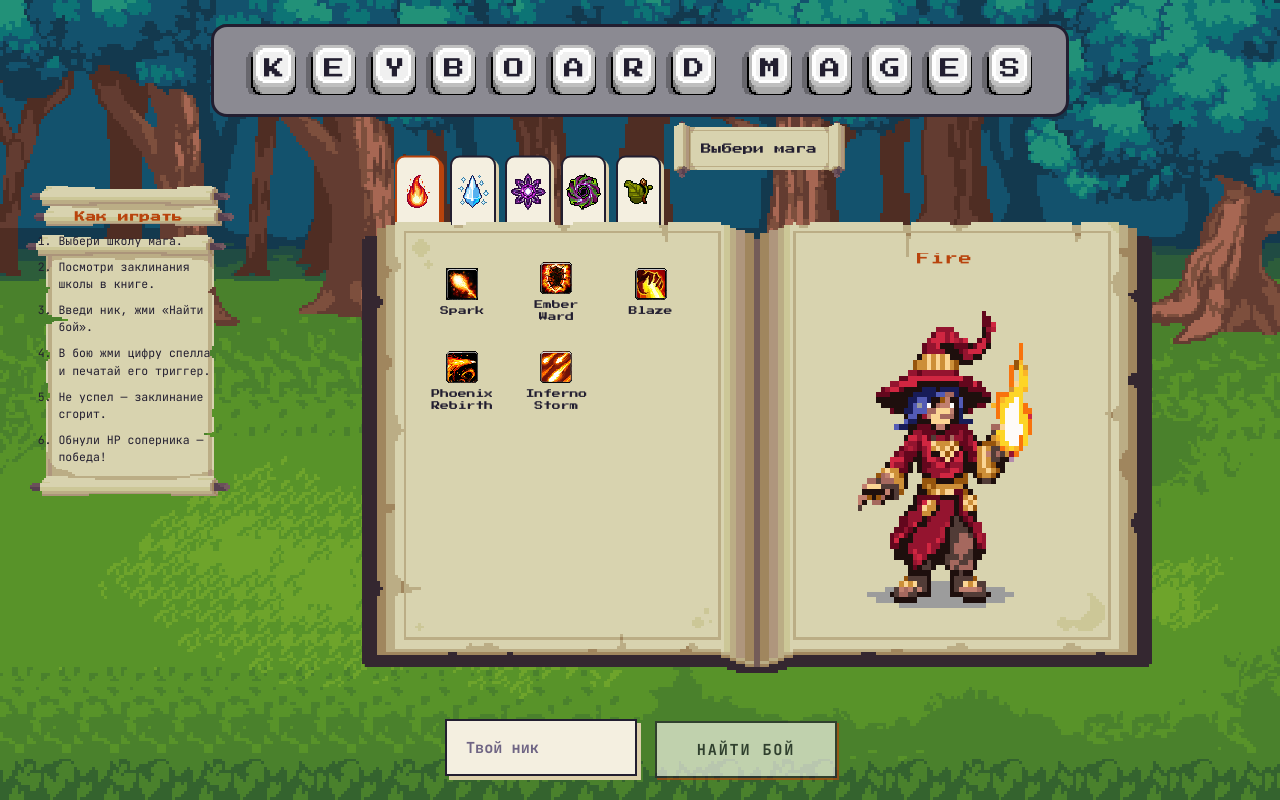
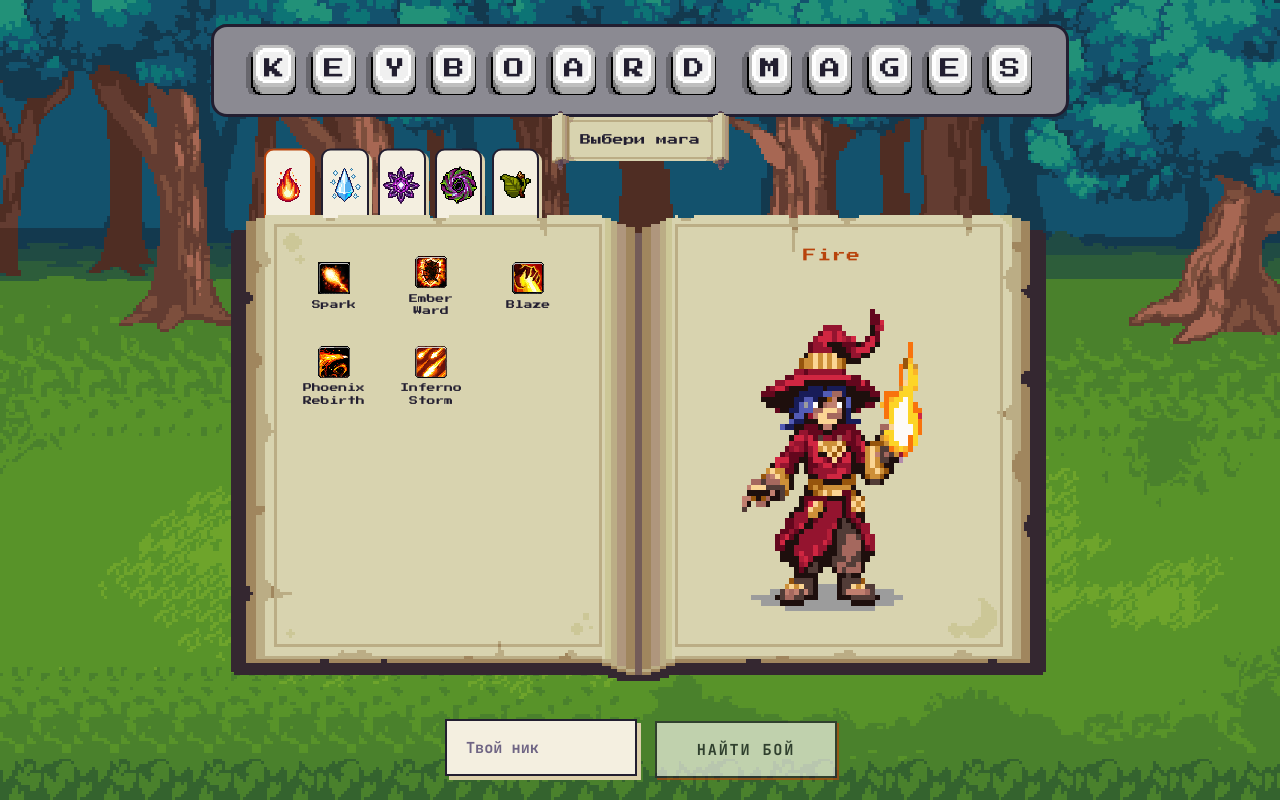
Before and after one commit to vectorg3/keyboard_mages, an Angular app in the folder frontend/: page / in a window 1280 px wide. Built offline with nearby package versions, Linux system fonts and the light colour scheme.

Commit message:
Revert "Add "how to play" scroll panel to the left of the spellbook"
This reverts commit eadde6169c0ec4612b4e0fe160915ec079756972.

```diff
--- a/frontend/src/app/lobby/lobby.css
+++ b/frontend/src/app/lobby/lobby.css
@@ -1,58 +1,3 @@
-/* ---- Lobby row: "как играть" свиток слева от книги, оборачиваются на узких viewport ---- */
-
-.lobby-row {
-  display: flex;
-  flex-wrap: wrap;
-  justify-content: center;
-  align-items: flex-start;
-  gap: 1.25rem;
-  width: 100%;
-}
-
-/* Фон — вертикальный свиток (public/ui/headers/scroll-vertical.png, вырезан из UI.png), пропорции
-   спрайта 108×173 (~0.62). Не через aspect-ratio — с фиксированным соотношением текст 6 шагов не
-   помещался бы по высоте без переполнения; вместо этого min-height держит форму свитка похожей на
-   исходную, а сам блок дорастает под контент (background-size: 100% 100% просто растягивается под
-   получившуюся высоту). */
-.howto {
-  /* rem, не % — % padding считается от ширины containing block (не своей!), а не .howto, и в
-     связке с flex-item'ным min-width: auto по умолчанию раздувало бы блок далеко за clamp(). */
-  width: clamp(12rem, 17vw, 14.5rem);
-  min-height: 20rem;
-  flex-shrink: 0;
-  margin-top: clamp(0.75rem, 2.5vh, 1.75rem);
-  padding: 2rem 1.3rem 1.75rem;
-  background-image: url('/ui/headers/scroll-vertical.png');
-  background-size: 100% 100%;
-  background-repeat: no-repeat;
-  image-rendering: pixelated;
-  display: flex;
-  flex-direction: column;
-  gap: 0.6rem;
-  box-sizing: border-box;
-}
-
-.howto-title {
-  font-family: 'Press Start 2P', 'JetBrains Mono', monospace;
-  font-size: 0.65rem;
-  letter-spacing: 0.04em;
-  color: var(--ember);
-  text-align: center;
-  margin: 0;
-}
-
-.howto-steps {
-  font-family: 'JetBrains Mono', monospace;
-  font-size: 0.72rem;
-  line-height: 1.5;
-  color: var(--ink);
-  margin: 0;
-  padding-left: 1.1rem;
-  display: flex;
-  flex-direction: column;
-  gap: 0.55rem;
-}
-
 /* ---- Spellbook: always-open school + spell browser above the find-match button ---- */
 
 /* Фон — разворот открытой книги (public/ui/spellbook-open.png, вырезан из UI.png).
@@ -62,10 +7,8 @@
   aspect-ratio: 273 / 167;
   /* Ограничена и по ширине (vw), и по высоте видового окна (vh, пересчитан через aspect-ratio) —
      иначе на невысоких экранах (~1024×768 и ниже) книга шире экрана по vw упёрлась бы в высоту
-     и вызвала вертикальный скролл. Уменьшено по сравнению с исходной книгой без соседей (94vw/74rem)
-     — оставляет место для .howto слева на средних viewport, .lobby-row переносит его выше/ниже
-     на совсем узких. */
-  width: min(84vw, 64rem, calc(62vh * (273 / 167)));
+     и вызвала вертикальный скролл. */
+  width: min(94vw, 74rem, calc(64vh * (273 / 167)));
   /* Доп. верхний отступ (сверх gap у .stage) — только между заголовком и лентой "Выбери мага",
      не трогая расстояние до футера. clamp от vh — как остальные вертикальные отступы, чтобы не
      сломать бюджет высоты (.stage: height:100dvh; overflow:hidden — без скролла) на низких viewport. */
--- a/frontend/src/app/lobby/lobby.html
+++ b/frontend/src/app/lobby/lobby.html
@@ -1,16 +1,3 @@
-<div class="lobby-row">
-  <aside class="howto" aria-label="Как играть">
-    <h3 class="howto-title">Как играть</h3>
-    <ol class="howto-steps">
-      <li>Выбери школу мага.</li>
-      <li>Посмотри заклинания школы в книге.</li>
-      <li>Введи ник, жми «Найти бой».</li>
-      <li>В бою жми цифру спелла и печатай его триггер.</li>
-      <li>Не успел — заклинание сгорит.</li>
-      <li>Обнули HP соперника — победа!</li>
-    </ol>
-  </aside>
-
 <section class="spellbook" aria-label="Выбор школы и заклинаний">
   <div class="spellbook-header">Выбери мага</div>
   <div class="spellbook-top-mask" aria-hidden="true"></div>
@@ -25,11 +12,7 @@
           [title]="school.label"
           (click)="selectSchool(school.id)"
         >
-            <img
-              class="school-btn-icon"
-              [src]="'/school-icons/' + school.icon + '.png'"
-              [alt]="school.label"
-            />
+          <img class="school-btn-icon" [src]="'/school-icons/' + school.icon + '.png'" [alt]="school.label" />
         </button>
       }
     </div>
@@ -85,7 +68,6 @@
     </div>
   </div>
 </section>
-</div>
 
 <footer class="footer">
   <input
```
Lines whose indentation alone changed are shown as unchanged.
